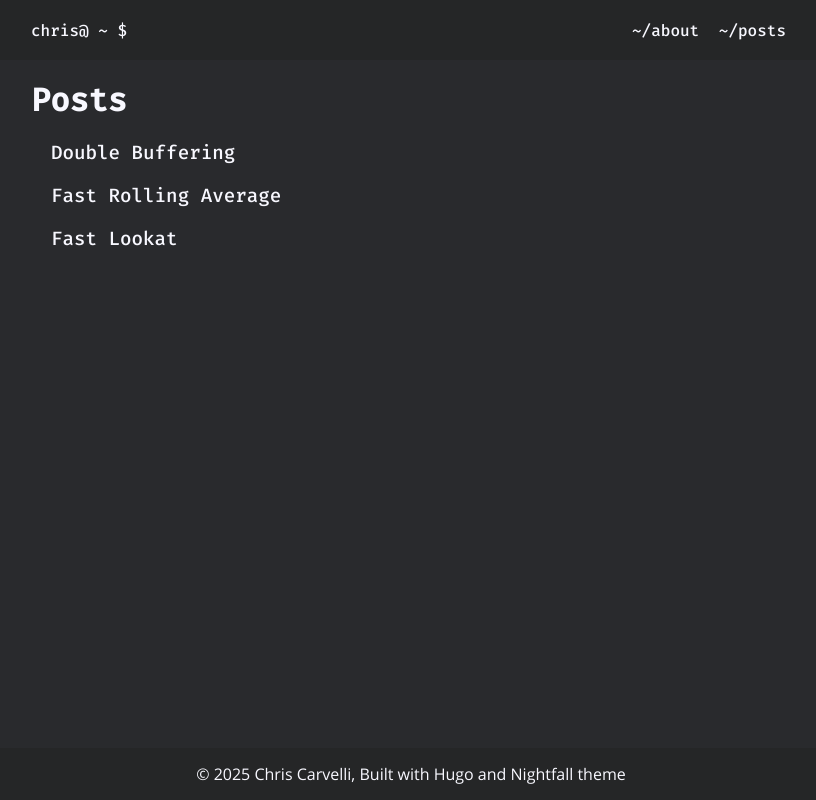
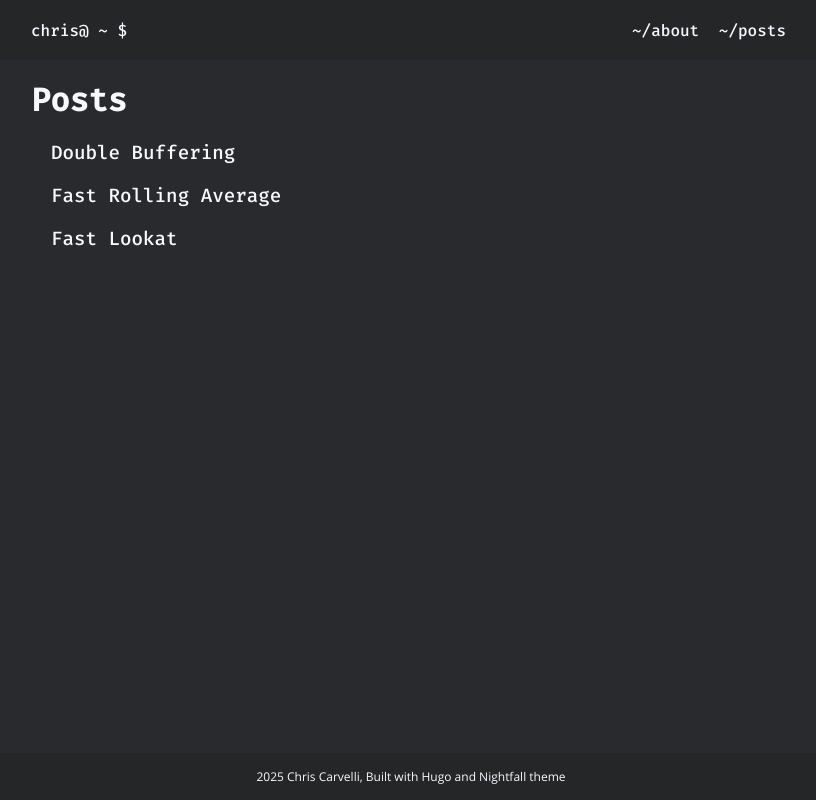
Before and after one commit to Chris-Carvelli/chris-carvelli.github.io, a plain HTML site: page categories/shorts/index.html in a window 1280 px wide. Shown: the whole page, without its empty margins (229-1045 px from the left). Drawn offline with Linux system fonts and the light colour scheme.

Commit message:
test rebuild

```diff
--- a/categories/shorts/index.html
+++ b/categories/shorts/index.html
@@ -19,7 +19,7 @@
 
 
 
-<link href="/css/style.min.4d3aa4a78250ff3cffbd4baec87eb7d6fd320882a6279b4ea0e08b158fbc3e5e.css" rel="stylesheet">
+<link href="/css/style.min.4d94342463680c1bd5e699a6e768deb04a42209b49ead6daa3f3e5820aa08b8e.css" rel="stylesheet">
 
 
 
@@ -129,8 +129,8 @@
 
         <footer class="footer">
 
-        <span>
-            © 2025 Chris Carvelli, Built with
+        <span size="12px">
+            2025 Chris Carvelli, Built with
             <a href="https://gohugo.io" class="footerLink">Hugo</a> and
             <a href="https://github.com/LordMathis/hugo-theme-nightfall" class="footerLink">Nightfall</a> theme
         </span>
```
Also changed, not shown: categories/tutorial/index.html (+3 -3 lines), posts/shorts/double-buffering/index.html (+3 -3 lines), posts/shorts/fast-lookat/index.html (+3 -3 lines), posts/shorts/fast-rolling-average/index.html (+3 -3 lines), tags/graphics-programming/index.html (+3 -3 lines), tags/introduction/index.html (+3 -3 lines), tags/optimization/index.html (+3 -3 lines), tags/programming/index.html (+3 -3 lines), favicon.ico.
